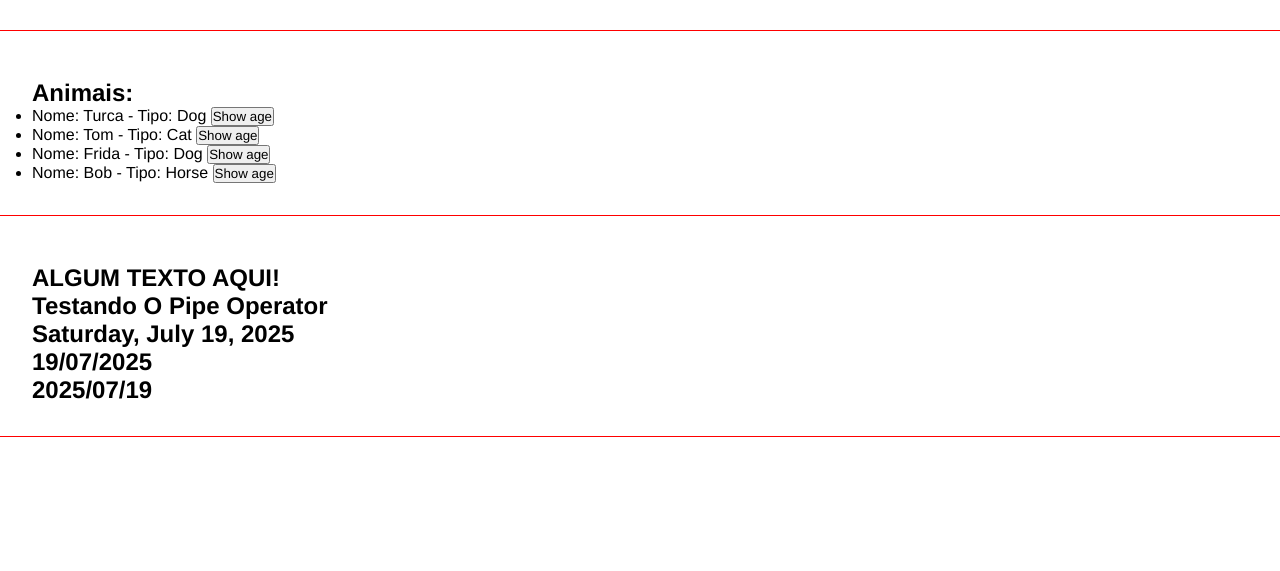
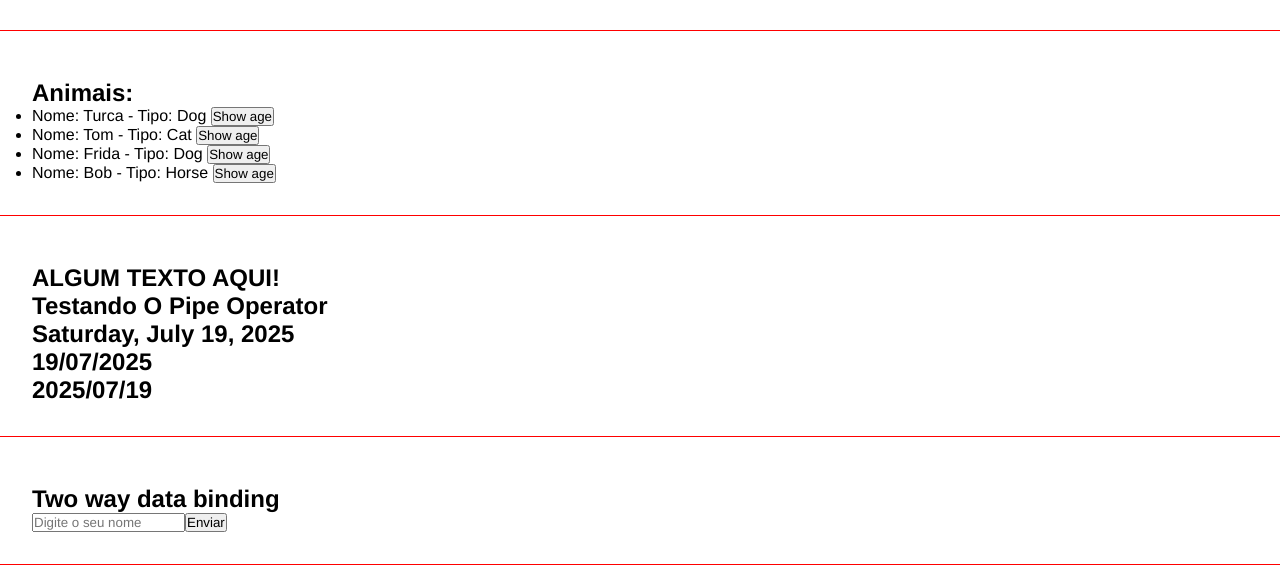
Before and after one commit to Mohandasl23/CURSO-ANGULAR, an Angular app: page / in a window 1280 px wide. Shown: the part 1329-1900 px from the top of the page. Built offline with nearby package versions, Linux system fonts and the light colour scheme.

Commit message:
Criei a pasta TWO-WAY-BINDING

```diff
--- a/src/app/app.component.html
+++ b/src/app/app.component.html
@@ -19,3 +19,4 @@
 <app-emitter></app-emitter>
 <app-list-render></app-list-render>
 <app-pipes></app-pipes>
+<app-two-way-binding></app-two-way-binding>
--- /dev/null
+++ b/src/app/components/two-way-binding/two-way-binding.component.html
@@ -0,0 +1,12 @@
+<div class="class">
+    <h2>Two way data binding</h2>
+    <form>
+        <input type="text"[(ngModel)]="name"
+        name="name"
+        placeholder="Digite o seu nome" />
+        <input type="submit" value="Enviar" />
+    </form>
+    <div *ngIf="name !== ''">
+        <p>O nome é: {{ name }}</p>
+    </div>
+</div>
--- /dev/null
+++ b/src/app/components/two-way-binding/two-way-binding.component.ts
@@ -0,0 +1,19 @@
+import { Component, OnInit } from '@angular/core';
+
+@Component({
+  selector: 'app-two-way-binding',
+  standalone: false,
+  templateUrl: './two-way-binding.component.html',
+  styleUrl: './two-way-binding.component.css'
+})
+export class TwoWayBindingComponent implements OnInit{
+  name: string = '';
+
+
+  constructor() { }
+
+  ngOnInit(): void {
+
+  }
+
+}
```
Also changed, not shown: src/app/app.module.ts (+6 -1 lines), src/app/components/two-way-binding/two-way-binding.component.css (added), 1 other file (tests, documents, lock files or other folders).
